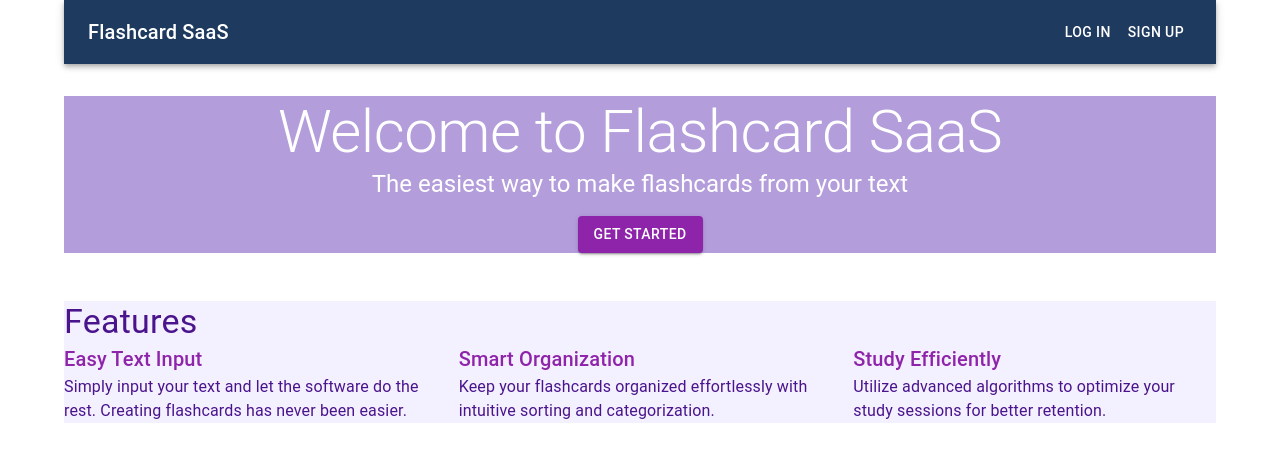
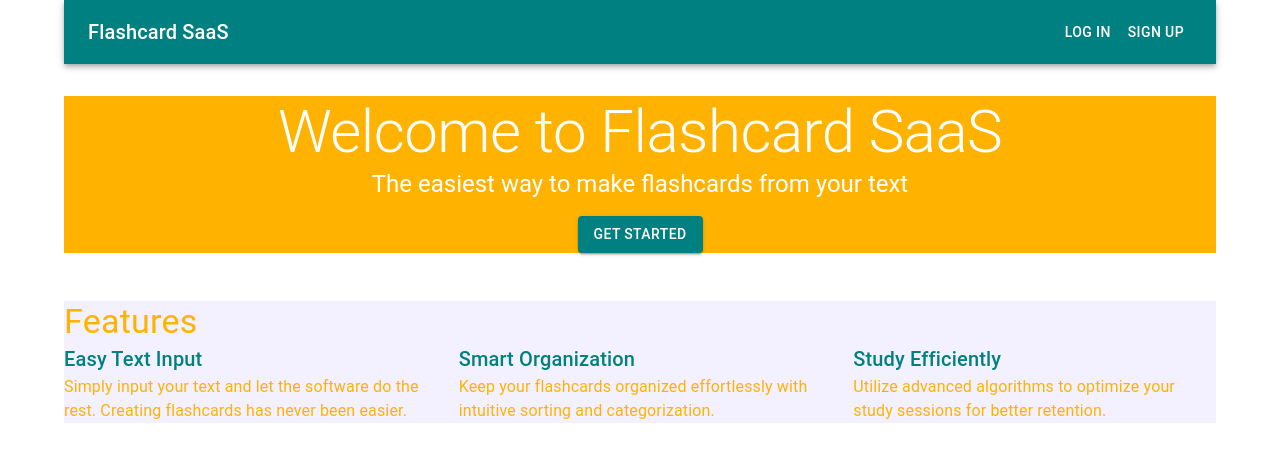
Before and after one commit to KhajaHamza/SAAS-STRIPE, a Next.js app: page / in a window 1280 px wide. Shown: the top 462 px of the page. Built offline with nearby package versions, Linux system fonts and the light colour scheme; no server answers.

Commit message:
Made changes to color themes on the front page

```diff
--- a/app/page.js
+++ b/app/page.js
@@ -4,14 +4,13 @@ import { SignedIn,SignedOut,UserButton } from "@clerk/nextjs";
 import { AppBar, Box, Button, Container, Toolbar, Typography,Grid } from "@mui/material";
 import Head from "next/head";
 export default function Home() {
-  return (
-    <Container maxWidth="lg">
+  return (<Container maxWidth="lg">
     <Head>
       <title>Flashcard SaaS</title>
       <meta name="description" content="Create flashcards from your text" />
     </Head>
 
-    <AppBar position="static" sx={{ backgroundColor: '#1e3a5f' }}>
+    <AppBar position="static" sx={{ backgroundColor: '#008080' }}>
       <Toolbar>
         <Typography variant="h6" sx={{ flexGrow: 1 }}>Flashcard SaaS</Typography>
         <SignedOut>
@@ -28,7 +27,7 @@ export default function Home() {
       sx={{
         textAlign: 'center',
         my: 4,
-        backgroundColor: '#b39ddb', // Lighter purple background
+        backgroundColor: '#FFB300', // Mustard Yellow background
         color: '#ffffff', // White text for contrast
       }}
     >
@@ -36,37 +35,37 @@ export default function Home() {
       <Typography variant="h5">
         The easiest way to make flashcards from your text
       </Typography>
-      <Button variant="contained" color="primary" sx={{ mt: 2, backgroundColor: '#8e24aa' }}>
+      <Button variant="contained" sx={{ mt: 2, backgroundColor: '#008080' }}>
         Get Started
       </Button>
     </Box>
 
     <Box sx={{ my: 6, backgroundColor: '#f3f0ff' }}>
-      <Typography variant="h4" component="h2" sx={{ color: '#4a148c' }}>
+      <Typography variant="h4" component="h2" sx={{ color: '#FFB300' }}>
         Features
       </Typography>
       <Grid container spacing={4}>
         <Grid item xs={12} md={4}>
-          <Typography variant="h6" sx={{ color: '#8e24aa' }}>
+          <Typography variant="h6" sx={{ color: '#008080' }}>
             Easy Text Input
           </Typography>
-          <Typography sx={{ color: '#4a148c' }}>
+          <Typography sx={{ color: '#FFB300' }}>
             Simply input your text and let the software do the rest. Creating flashcards has never been easier.
           </Typography>
         </Grid>
         <Grid item xs={12} md={4}>
-          <Typography variant="h6" sx={{ color: '#8e24aa' }}>
+          <Typography variant="h6" sx={{ color: '#008080' }}>
             Smart Organization
           </Typography>
-          <Typography sx={{ color: '#4a148c' }}>
+          <Typography sx={{ color: '#FFB300' }}>
             Keep your flashcards organized effortlessly with intuitive sorting and categorization.
           </Typography>
         </Grid>
         <Grid item xs={12} md={4}>
-          <Typography variant="h6" sx={{ color: '#8e24aa' }}>
+          <Typography variant="h6" sx={{ color: '#008080' }}>
             Study Efficiently
           </Typography>
-          <Typography sx={{ color: '#4a148c' }}>
+          <Typography sx={{ color: '#FFB300' }}>
             Utilize advanced algorithms to optimize your study sessions for better retention.
           </Typography>
         </Grid>
```
Also changed, not shown: utils/getstripe.js (+9 -9 lines).
